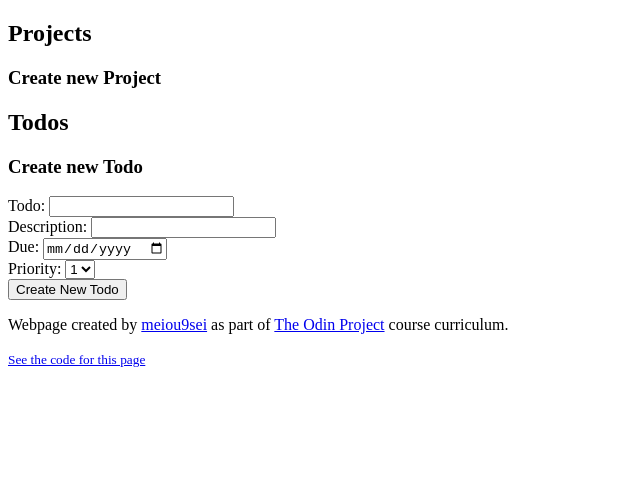
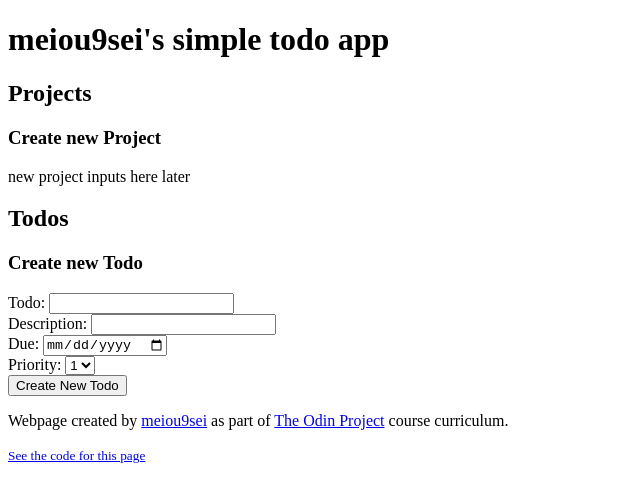
Before and after one commit to meiou9sei/TOP-todo-app, a plain HTML site: page index.html in a window 1280 px wide. Shown: the whole page, without its empty margins (0-640 px from the left). Drawn offline with Linux system fonts and the light colour scheme; a script that the page names is missing.

```diff
--- a/index.html
+++ b/index.html
@@ -8,12 +8,16 @@
     <script src="main.js" defer></script>
 </head>
 <body>
+    <header>
+        <h1 class="app-title">meiou9sei's simple todo app</h1>
+    </header>
     <main>
         <div class="projects">
             <h2>Projects</h2>
             <div class="projects-list-container"></div>
             <form class="new-project-adder">
                 <h3>Create new Project</h3>
+                <p>new project inputs here later</p>
             </form>
         </div>
         <div class="todos">
```
